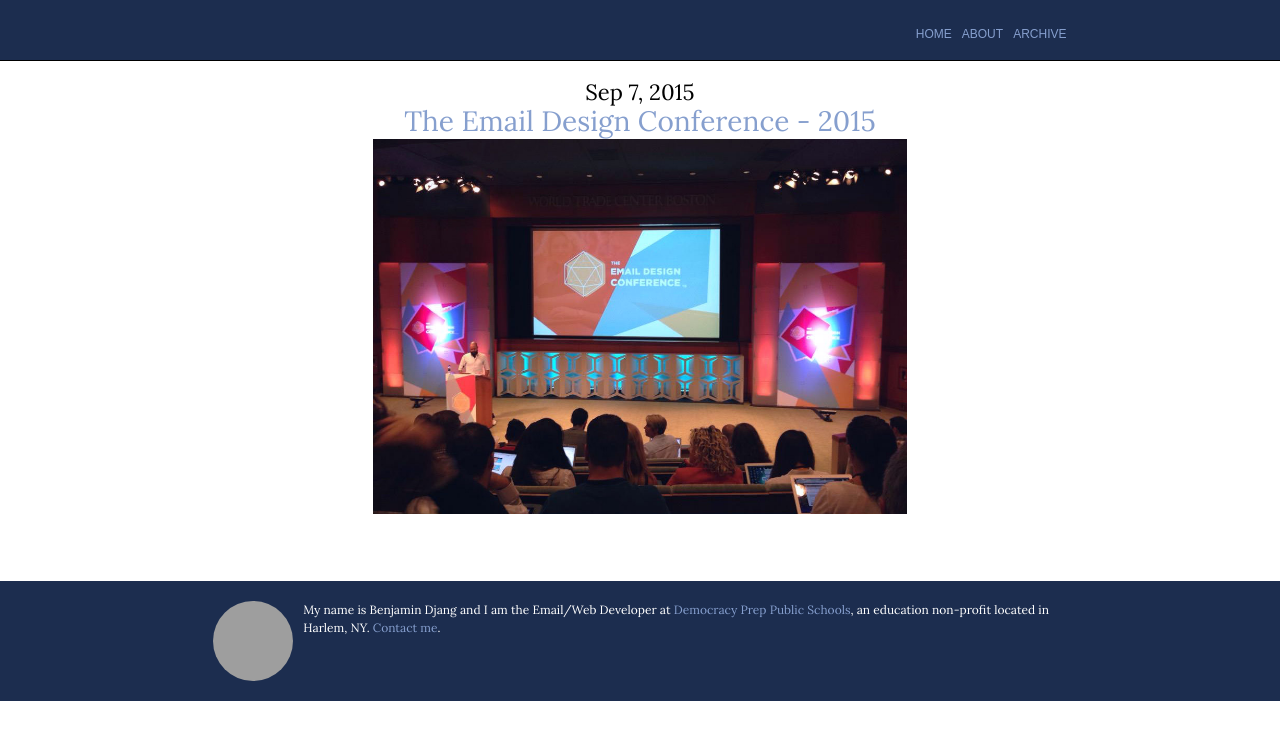
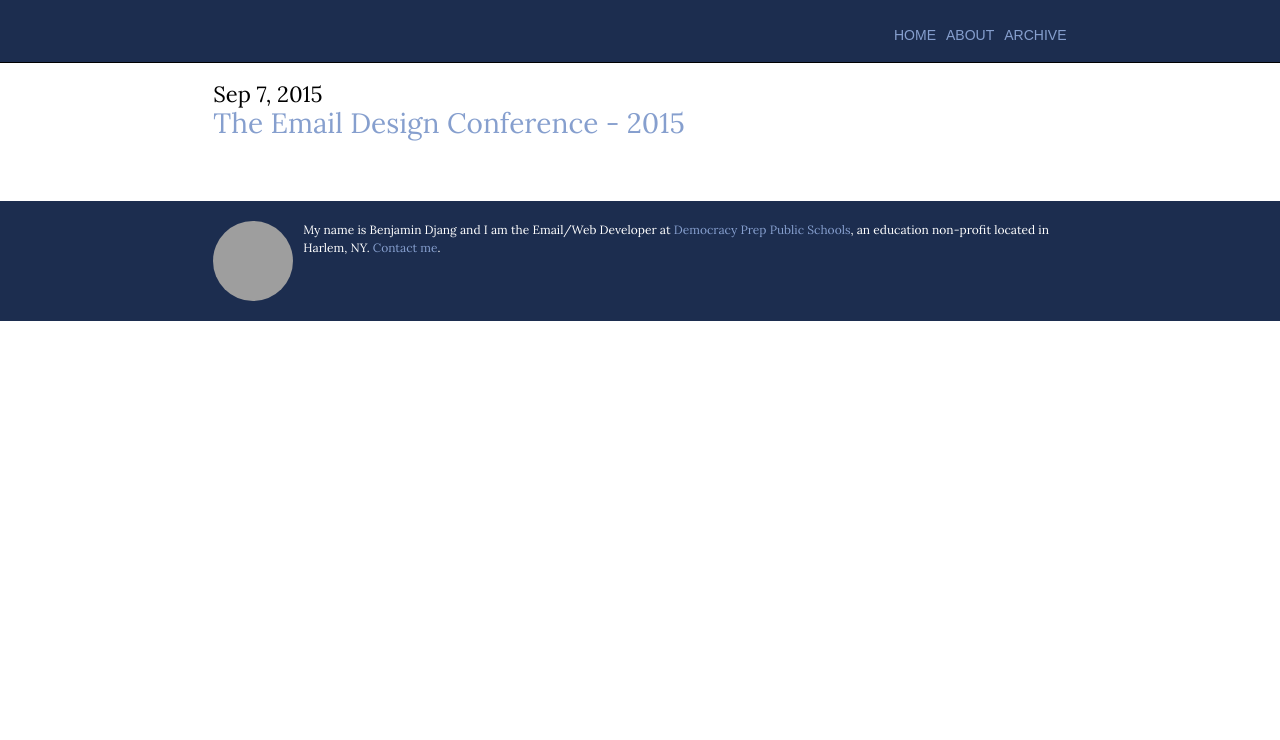
Before and after one commit to bdjang/benjamin-djang, a Jekyll site: the page built from archive.html, in a window 1280 px wide. Shown: the top 740 px of the page. Built offline with Jekyll 4.4.1, drawn with Linux system fonts in a browser that asks for light colours; grey boxes are pictures that could not be loaded.

Commit message:
Remove image in archive page

```diff
--- a/archive.html
+++ b/archive.html
@@ -5,9 +5,9 @@ title: Archive
 
 <section class="grid">
 
-  <div class="col-1-12 grid-pad"></div>
+  <div class="col-2-12 grid-pad"></div>
 
-    <div class="col-10-12">
+    <div class="col-8-12">
 
 
       <ul class="archive">
@@ -18,12 +18,12 @@ title: Archive
             <h2>
               <a class="post-link" href="{{ post.url | prepend: site.baseurl }}">{{ post.title }}</a>
             </h2>
-            <a class="post-link" href="{{ post.url | prepend: site.baseurl }}">{{ post.excerpt }}</a>
+            <!-- <a class="post-link" href="{{ post.url | prepend: site.baseurl }}">{{ post.excerpt }}</a> -->
           </li>
         {% endfor %}
         </ul>
 
 
       </div>
-  <div class="col-1-12 grid-pad"></div>
+  <div class="col-2-12 grid-pad"></div>
 </section>
--- a/css/main.scss
+++ b/css/main.scss
@@ -34,7 +34,7 @@ p, .about ul li {
 	line-height: 1.5em;
 }
 header nav ul li, aside {
-	font-size: 12px;
+	font-size: 14px;
 }
 header nav ul li {
 	font-family: sans-serif;
@@ -247,15 +247,12 @@ footer {
 /***********/
 
 .archive {
-	text-align: center;
+	text-align: left;
 	li {
 		margin: $pad 0;
 	}
 	span {
 		font-size: 22px;
-	}
-	img {
-		width: 50%;
 	}
 }
 
```
